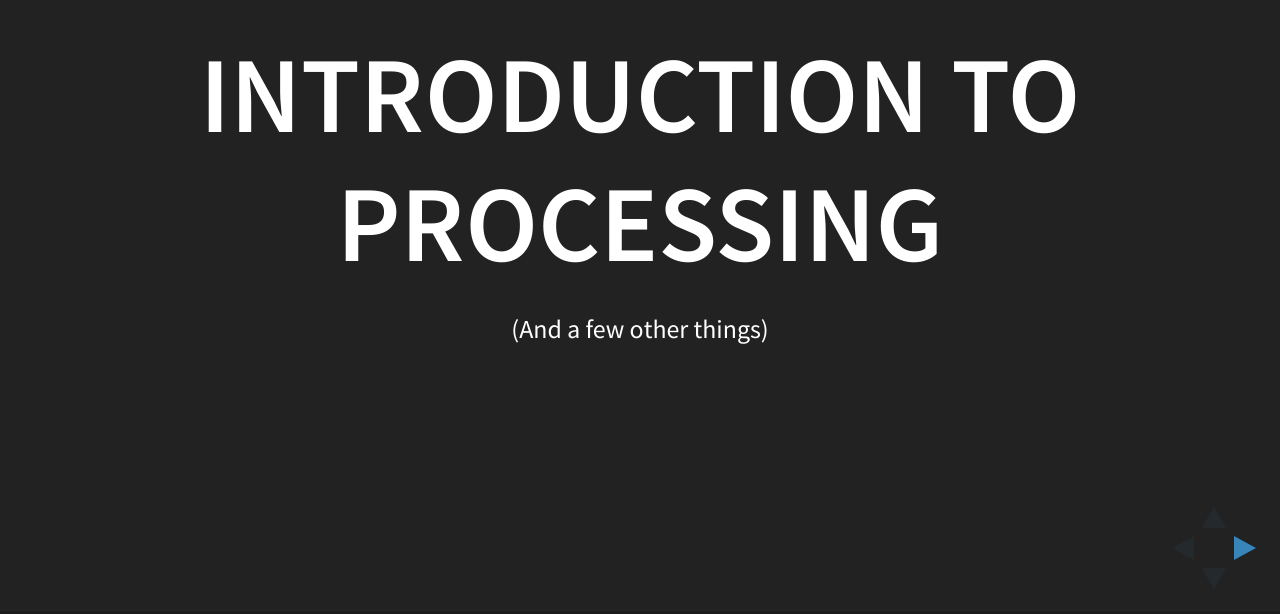
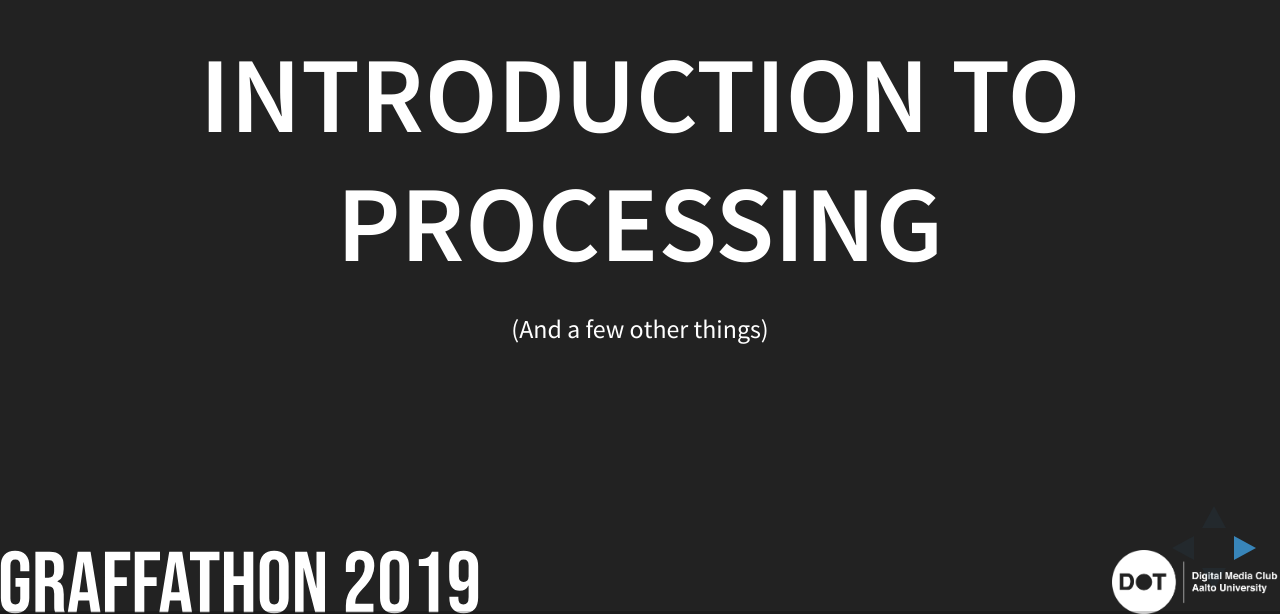
Before and after one commit to bjakke/graffathon-2019-slides, a plain HTML site: page docs/index.html in a window 1280 px wide. Shown: the part 186-800 px from the top of the page. Drawn offline with Linux system fonts and the light colour scheme.

Commit message:
custom css prototype for footer with logos

```diff
--- /dev/null
+++ b/docs/background.css
@@ -0,0 +1,6 @@
+body {
+  background-image: url('images/graffathon-2019-logo.svg'), url('images/dot_logo_transp_white.png');
+  background-repeat: no-repeat;
+  background-position: bottom left, bottom right;
+  background-size: auto 8%, auto 8%;
+  }
--- a/docs/index.html
+++ b/docs/index.html
@@ -1,5 +1,5 @@
-<!DOCTYPE html><html lang="en"><head><meta charset="utf-8" /><meta name="author" content="(And a few other things)" /><title>Introduction to Processing</title><meta content="yes" name="apple-mobile-web-app-capable" /><meta content="black-translucent" name="apple-mobile-web-app-status-bar-style" /><meta content="width=device-width, initial-scale=1.0, maximum-scale=1.0, user-scalable=no, minimal-ui" name="viewport" /><link href="reveal.js-3.5.0/css/reveal.css" rel="stylesheet" /><link rel="stylesheet" href="reveal.js-3.5.0/css/theme/black.css" id="theme" /><link rel="stylesheet" href="https://cdnjs.cloudflare.com/ajax/libs/font-awesome/4.3.0/css/font-awesome.min.css" /><link href="reveal.js-3.5.0/lib/css/zenburn.css" rel="stylesheet" /><script>document.write( '<link rel="stylesheet" href="reveal.js-3.5.0/css/print/' + ( window.location.search.match( /print-pdf/gi ) ? 'pdf' : 'paper' ) + '.css" type="text/css" media="print">' );</script></head><body><div class="reveal"><div class="slides"><section class="title" data-state="title"><h1>Introduction to Processing</h1><p class="author"><small>(And a few other things)</small></p></section><section id="_agenda"><h2>Agenda</h2><div class="ulist"><ul><li class="fragment"><p>Basics needed for a demo</p></li><li class="fragment"><p>Processing</p></li><li class="fragment"><p>Rocket &amp; Moonlander</p></li><li class="fragment"><p>General tips</p></li></ul></div></section>
-<section id="_demo_basics"><h2>Demo basics</h2><div class="ulist"><ul><li class="fragment"><p>Graphics</p></li><li class="fragment"><p>Music</p></li><li class="fragment"><p>Graphics usually in sync with music</p></li><li class="fragment"><p>Last few minutes</p><div class="admonitionblock note"><table><tr><td class="icon"><i class="fa fa-info-circle"></i></td><td class="content">These vary depending competition rules and categories</td></tr></table></div></li></ul></div></section>
+<!DOCTYPE html><html lang="en"><head><meta charset="utf-8" /><meta name="author" content="(And a few other things)" /><title>Introduction to Processing</title><meta content="yes" name="apple-mobile-web-app-capable" /><meta content="black-translucent" name="apple-mobile-web-app-status-bar-style" /><meta content="width=device-width, initial-scale=1.0, maximum-scale=1.0, user-scalable=no, minimal-ui" name="viewport" /><link href="reveal.js-3.5.0/css/reveal.css" rel="stylesheet" /><link rel="stylesheet" href="reveal.js-3.5.0/css/theme/black.css" id="theme" /><link rel="stylesheet" href="https://cdnjs.cloudflare.com/ajax/libs/font-awesome/4.3.0/css/font-awesome.min.css" /><link href="reveal.js-3.5.0/lib/css/zenburn.css" rel="stylesheet" /><script>document.write( '<link rel="stylesheet" href="reveal.js-3.5.0/css/print/' + ( window.location.search.match( /print-pdf/gi ) ? 'pdf' : 'paper' ) + '.css" type="text/css" media="print">' );</script><link rel="stylesheet" href="background.css" /></head><body><div class="reveal"><div class="slides"><section class="title" data-state="title"><h1>Introduction to Processing</h1><p class="author"><small>(And a few other things)</small></p></section><section id="_agenda"><h2>Agenda</h2><div class="ulist"><ul><li class="fragment"><p>Basics needed for a demo</p></li><li class="fragment"><p>Processing</p></li><li class="fragment"><p>Rocket &amp; Moonlander</p></li><li class="fragment"><p>General tips</p></li></ul></div></section>
+<section id="_demo_basics" data-background-image="images/background.png" data-background-size="contain"><h2>Demo basics</h2><div class="ulist"><ul><li class="fragment"><p>Graphics</p></li><li class="fragment"><p>Music</p></li><li class="fragment"><p>Graphics usually in sync with music</p></li><li class="fragment"><p>Last few minutes</p><div class="admonitionblock note"><table><tr><td class="icon"><i class="fa fa-info-circle"></i></td><td class="content">These vary depending competition rules and categories</td></tr></table></div></li></ul></div></section>
 <section id="_processing"><h2>Processing</h2><div class="ulist"><ul><li><p><a href="https://processing.org/" class="bare">https://processing.org/</a> "Processing is a flexible software sketchbook and a language for learning how to code within the context of the visual arts."</p></li><li><p>Free &amp; Open source</p></li><li><p>Works on major PC platforms</p></li></ul></div></section>
 <section id="_processing_basics"><h2>Processing Basics</h2><div class="ulist"><ul><li><p>Integrated development environment for writing, compiling and running sketches</p></li><li><p>Has it&#8217;s own simple programming language</p><div class="ulist"><ul><li><p>Internally transformed and run as Java code</p></li></ul></div></li><li><p>Good tutorials, examples and reference (<a href="https://processing.org/reference/" class="bare">https://processing.org/reference/</a>)</p></li></ul></div></section>
 <section id="_sketch_structure"><h2>Sketch Structure</h2><div class="imageblock" style=""><img src="images/intro_to_processing_sketch_structure.jpg" alt="intro to processing sketch structure" /></div></section>
--- /dev/null
+++ b/src/docs/asciidoc/background.css
@@ -0,0 +1,6 @@
+body {
+  background-image: url('images/graffathon-2019-logo.svg'), url('images/dot_logo_transp_white.png');
+  background-repeat: no-repeat;
+  background-position: bottom left, bottom right;
+  background-size: auto 8%, auto 8%;
+  }
```
Also changed, not shown: docs/images/dot_logo_transp_white.png (added), docs/images/graffathon-2019-logo.svg (added), src/docs/asciidoc/images/dot_logo_transp_white.png (added), src/docs/asciidoc/images/graffathon-2019-logo.svg (added), 1 other file.
